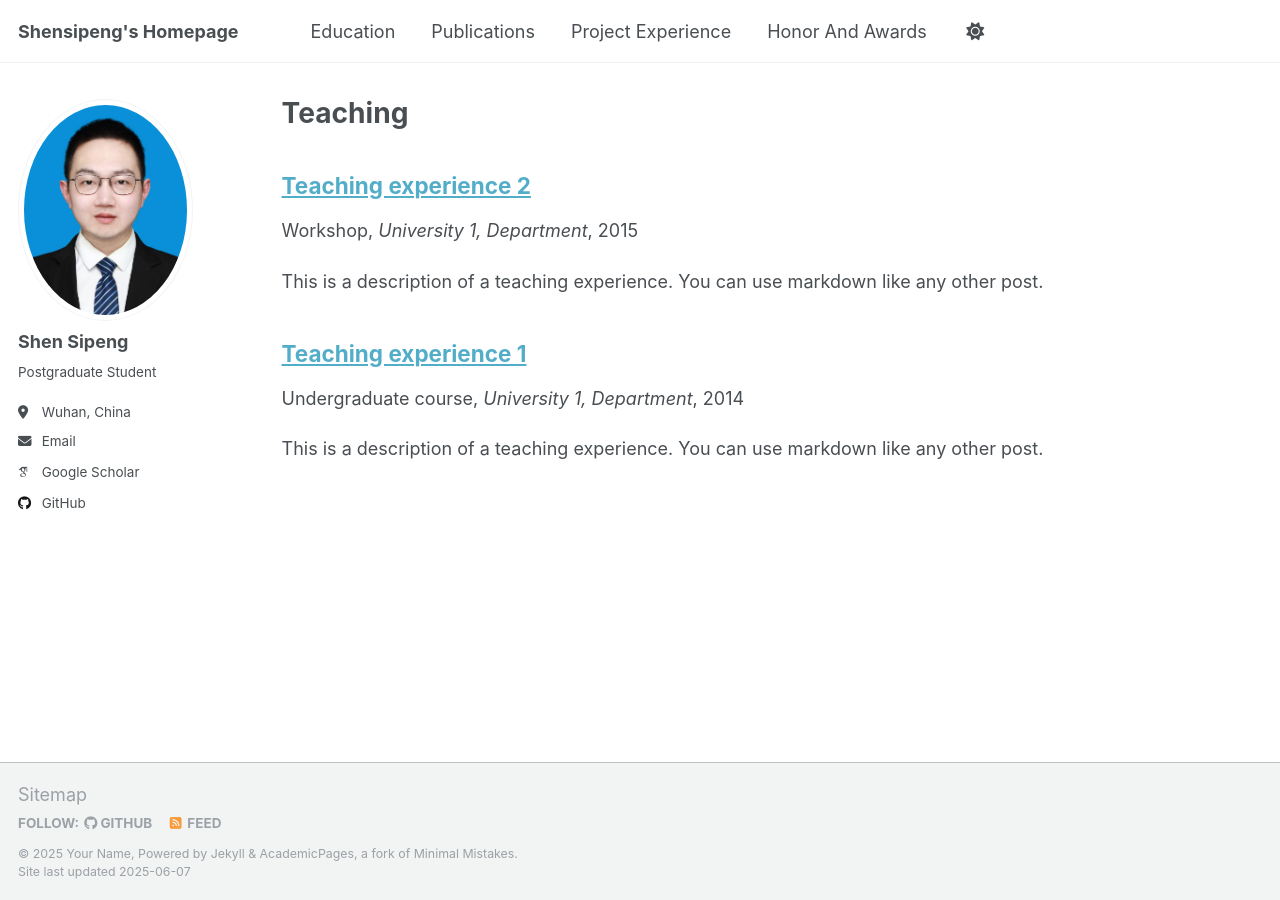
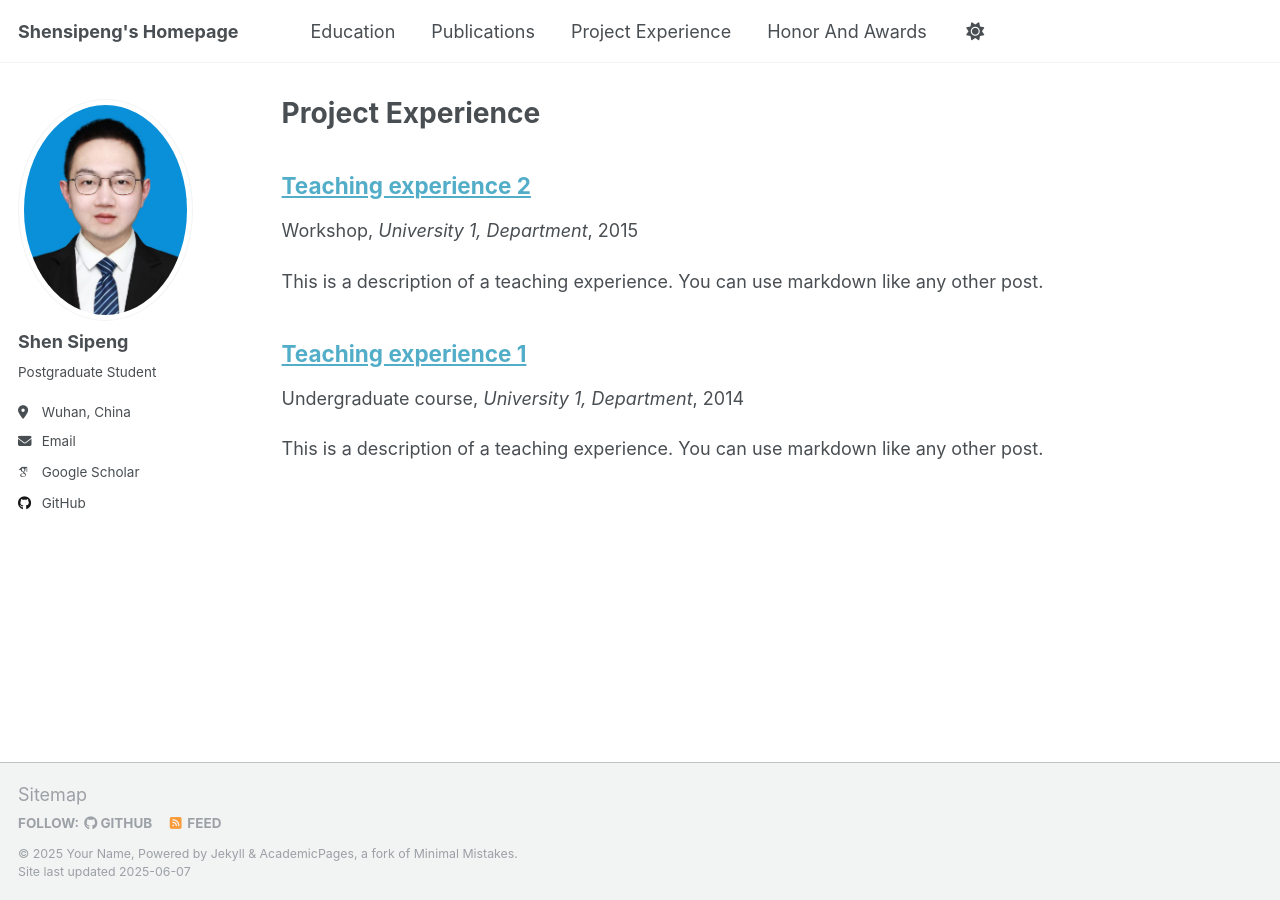
Before and after one commit to SipengShen01/shensipeng, a Jekyll site: the page built from _pages/teaching.html, in a window 1280 px wide. Built offline with Jekyll 4.4.1, drawn with Linux system fonts in a browser that asks for light colours; some web fonts are replaced.

Commit message:
Update teaching.html

```diff
--- a/_pages/teaching.html
+++ b/_pages/teaching.html
@@ -1,6 +1,6 @@
 ---
 layout: archive
-title: "Teaching"
+title: "Project Experience"
 permalink: /teaching/
 author_profile: true
 ---
```
